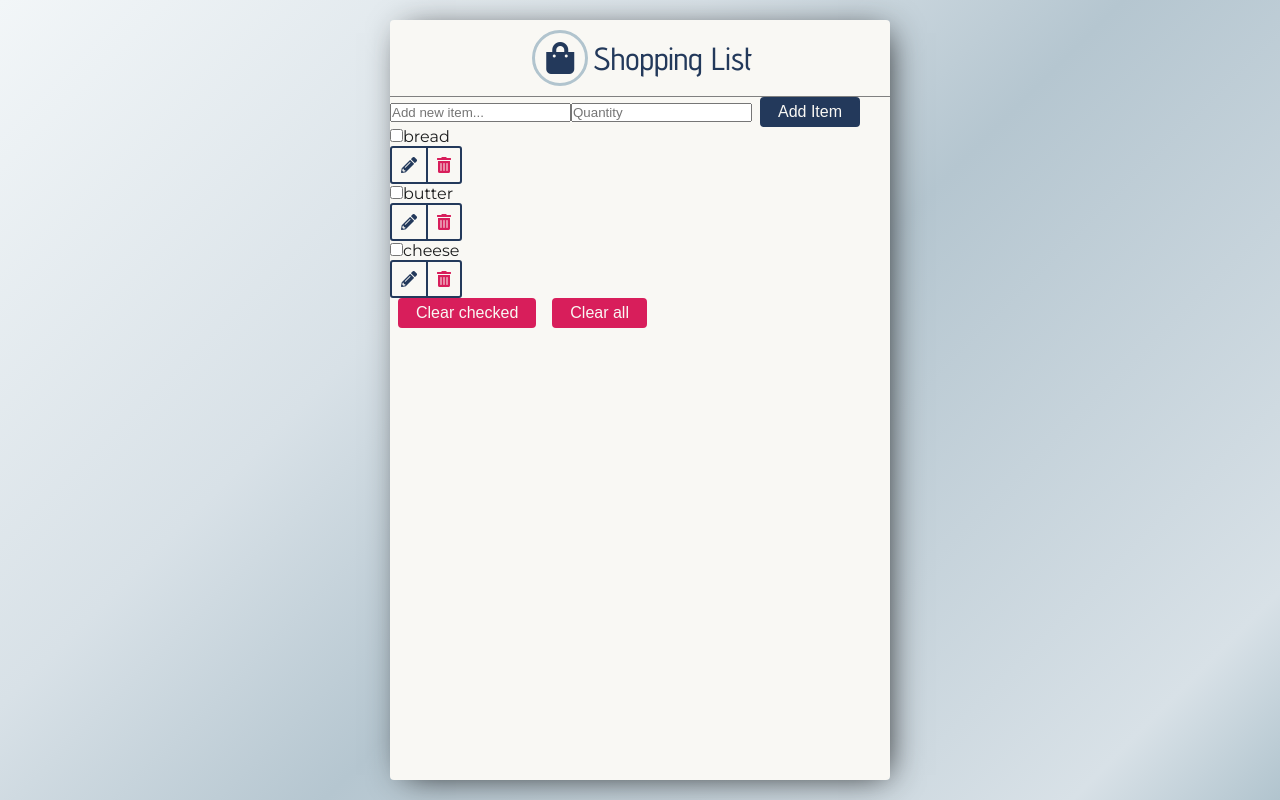
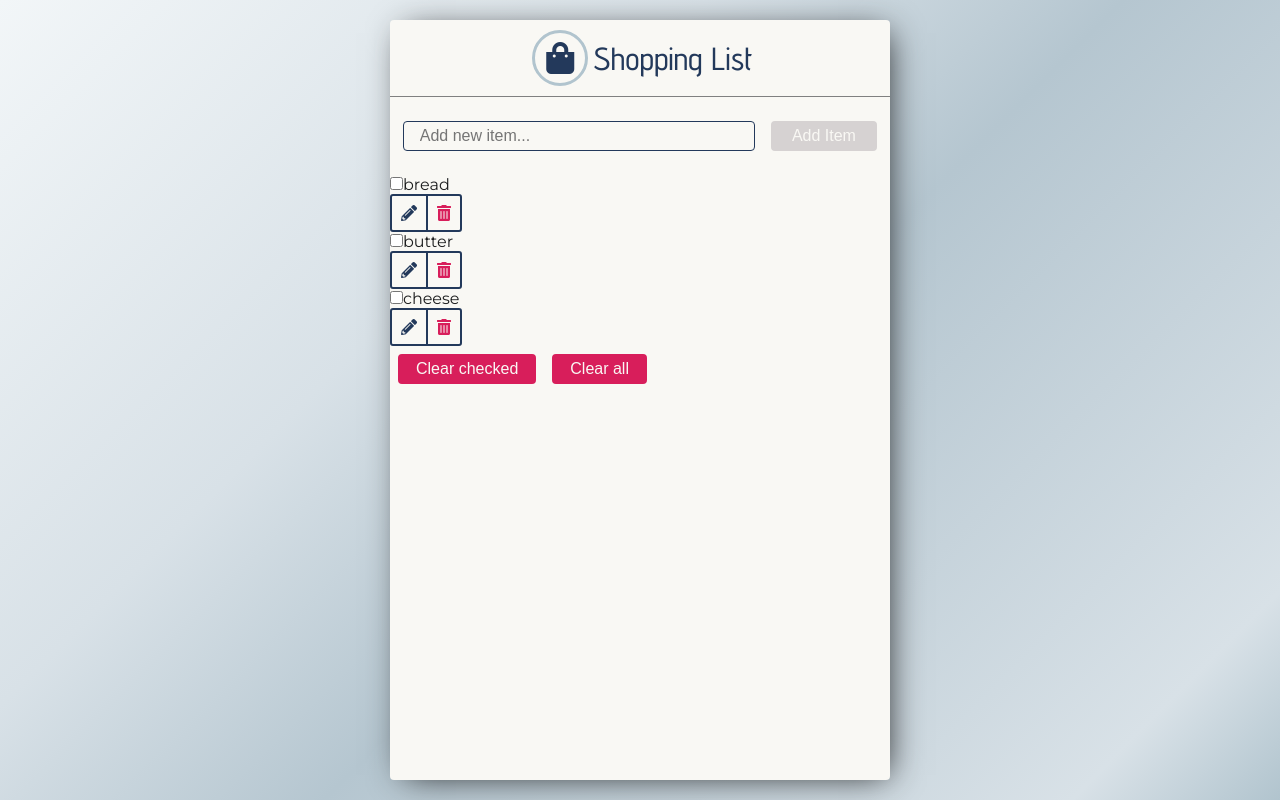
Before and after one commit to jmczerwinska/shopping-list, a React (Create React App) app: page / in a window 1280 px wide. Built offline with nearby package versions, Linux system fonts and the light colour scheme.

Commit message:
add :disabled pseudoclass

```diff
--- a/src/components/ItemForm.js
+++ b/src/components/ItemForm.js
@@ -1,6 +1,6 @@
 import React, { useContext, useState, useEffect } from 'react';
 import { ShoppingListContext } from '../context/ShoppingListContext';
-import { Button } from './styledComponents';
+import { Form, Button, Input } from './styledComponents';
 
 
 const ItemForm = () => {
@@ -33,15 +33,14 @@ const ItemForm = () => {
     }
 
     return (
-        <form onSubmit={(e) => handleSubmit(e)}>
-            <input
+        <Form onSubmit={(e) => handleSubmit(e)}>
+            <Input
                 type="text"
                 onChange={(e) => handleChange(e)}
                 value={title} placeholder="Add new item..."
                 required />
-            <input type="number" placeholder="Quantity" />
-            <Button type="submit">Add Item</Button>
-        </form>
+            <Button disabled={title ? false : true} type="submit">Add Item</Button>
+        </Form>
     )
 }
 
--- a/src/components/styledComponents/Buttons.js
+++ b/src/components/styledComponents/Buttons.js
@@ -10,7 +10,7 @@ export const Button = styled.button`
   color: ${({ theme }) => theme.colors.white};
   border: 2px solid ${props => handleSecondary(props)};
   border-radius: 4px;
-  margin: 0 0.5em;
+  margin: 0.5em;
   padding: ${({ icon }) => (icon ? '0.25em' : '0.25em 1em')};
   transition: 0.2s all ease - out;
 
@@ -23,6 +23,12 @@ export const Button = styled.button`
   :hover {
     background-color: ${props => handleHover(props)};
     border-color: ${props => handleHover(props)};
+  }
+
+  :disabled {
+    cursor: default;
+    background-color: ${({theme}) => theme.colors.grey};
+    border-color: ${({ theme }) => theme.colors.grey};
   }
 `;
 
@@ -52,7 +58,6 @@ export const ButtonGroup = styled.div`
       border-right: solid 2px ${props => handleSecondary(props)};
       &:last-child {
       border-right: none;
-    }
-  `)
-  };
+    }`)
+  }
 `;
```
